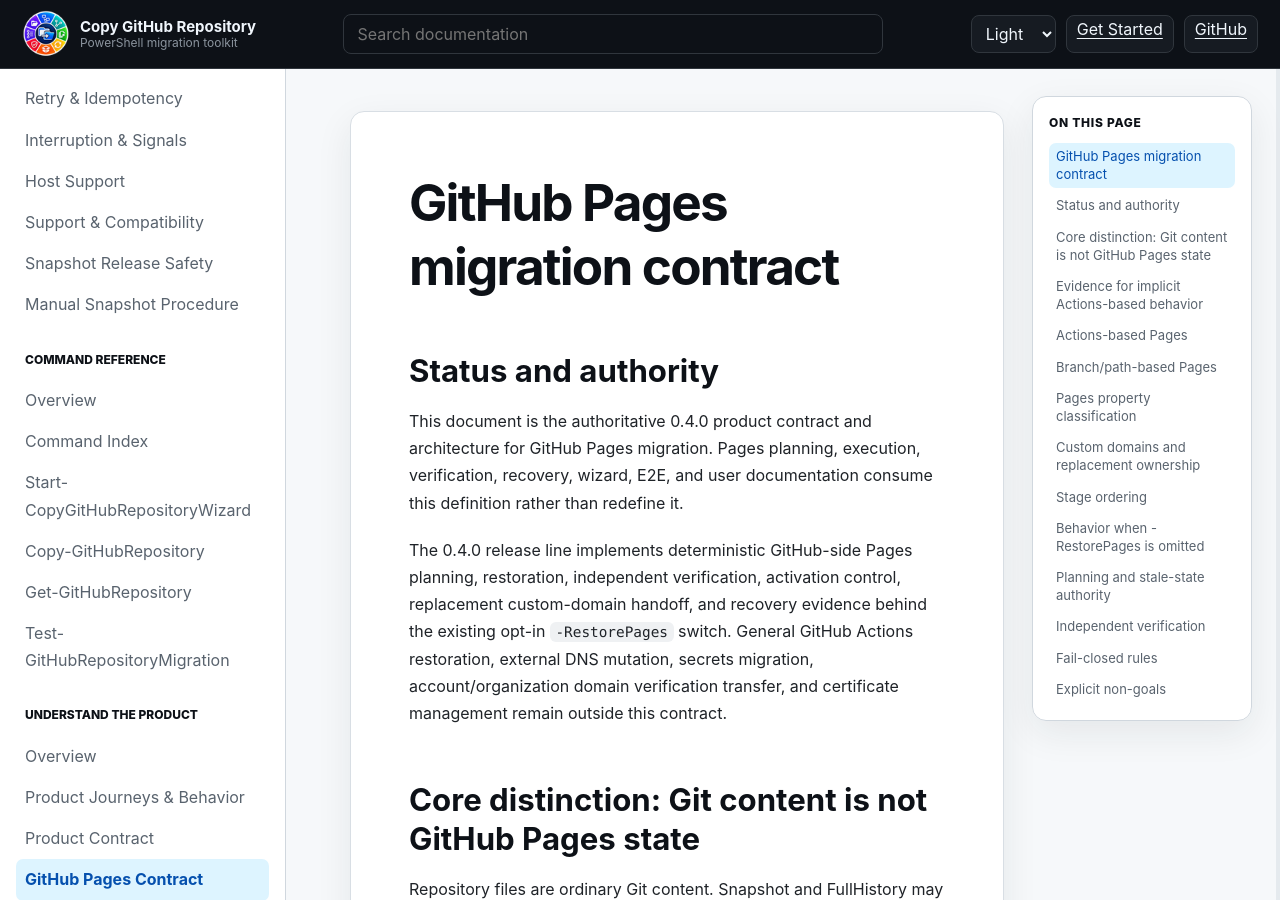
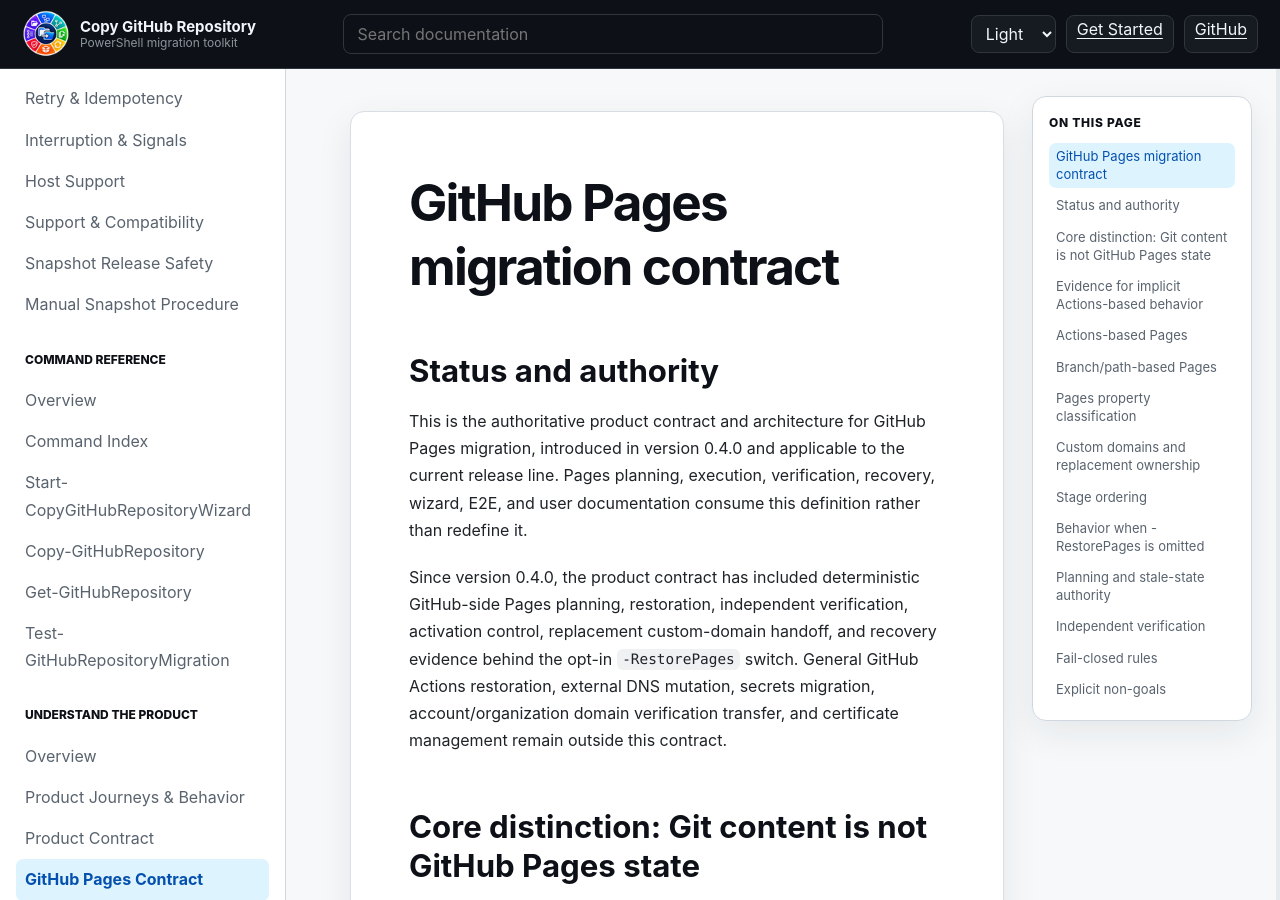
Before and after one commit to infoconex/copy-github-repo, a Jekyll site: the page built from docs/product/github-pages-migration-contract.md, in a window 1280 px wide and 900 px high. Built offline with Jekyll 4.4.1, drawn with Linux system fonts in a browser that asks for light colours.

Commit message:
docs: align current release-line contracts without changing historical evidence (#179)

```diff
--- a/docs/product/github-pages-migration-contract.md
+++ b/docs/product/github-pages-migration-contract.md
@@ -7,9 +7,9 @@ description: "Normative contract and architecture for GitHub Pages migration, im
 
 ## Status and authority
 
-This document is the authoritative 0.4.0 product contract and architecture for GitHub Pages migration. Pages planning, execution, verification, recovery, wizard, E2E, and user documentation consume this definition rather than redefine it.
+This is the authoritative product contract and architecture for GitHub Pages migration, introduced in version 0.4.0 and applicable to the current release line. Pages planning, execution, verification, recovery, wizard, E2E, and user documentation consume this definition rather than redefine it.
 
-The 0.4.0 release line implements deterministic GitHub-side Pages planning, restoration, independent verification, activation control, replacement custom-domain handoff, and recovery evidence behind the existing opt-in `-RestorePages` switch. General GitHub Actions restoration, external DNS mutation, secrets migration, account/organization domain verification transfer, and certificate management remain outside this contract.
+Since version 0.4.0, the product contract has included deterministic GitHub-side Pages planning, restoration, independent verification, activation control, replacement custom-domain handoff, and recovery evidence behind the opt-in `-RestorePages` switch. General GitHub Actions restoration, external DNS mutation, secrets migration, account/organization domain verification transfer, and certificate management remain outside this contract.
 
 ## Core distinction: Git content is not GitHub Pages state
 
```
